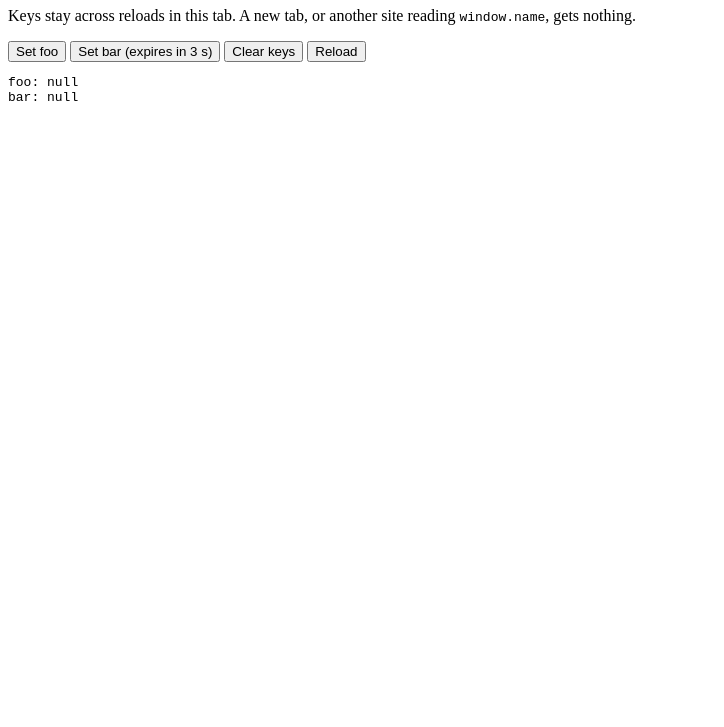
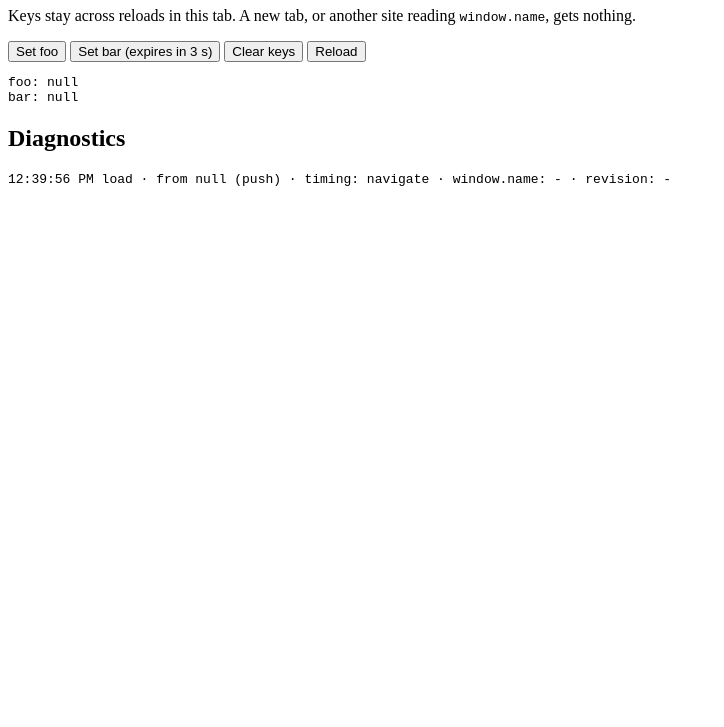
Before and after one commit to 47ng/session-keystore, a website built with Vite: page demo/index.html in a window 1280 px wide. Shown: the part 73-800 px from the top of the page, without its empty margins (0-724 px from the left). Built offline with nearby package versions, Linux system fonts and the light colour scheme.

Commit message:
test: show how the tab reached the demo page
The demo page lists, for each load and back/forward cache restore, what the store sees before it runs: the previous page, the navigation type, the window.name shares and the revision ID. The back/forward cache is off in Firefox and WebKit under Playwright, so these cases are tested by hand.

```diff
--- a/demo/index.html
+++ b/demo/index.html
@@ -17,6 +17,8 @@
       <button type="button" id="clear">Clear keys</button>
       <button type="button" id="reload">Reload</button>
       <pre id="keys"></pre>
+      <h2>Diagnostics</h2>
+      <pre id="diagnostics"></pre>
     </main>
     <script type="module" src="./main.ts"></script>
   </body>
--- a/demo/main.ts
+++ b/demo/main.ts
@@ -7,6 +7,35 @@ declare global {
     restoredFromCache: boolean;
   }
 }
+
+// For manual testing in real browsers: what the store sees when the page
+// loads or comes back from the back/forward cache, before it runs.
+// Listeners run in order, so this one runs before the store's.
+const diagnostics = document.querySelector("#diagnostics")!;
+function noteArrival(event: string) {
+  const activation = window.navigation?.activation;
+  const [entry] = performance.getEntriesByType("navigation") as PerformanceNavigationTiming[];
+  let windowName = "";
+  try {
+    windowName = Object.keys(JSON.parse(window.name)).join(", ");
+  } catch {}
+  const line = [
+    `${new Date().toLocaleTimeString()} ${event}`,
+    activation === undefined
+      ? "no Navigation API"
+      : `from ${activation?.from?.url ?? "null"} (${activation?.navigationType})`,
+    `timing: ${entry?.type}`,
+    `window.name: ${windowName || "-"}`,
+    `revision: ${sessionStorage.getItem("session-keystore:default:revision") ?? "-"}`,
+  ].join(" · ");
+  diagnostics.textContent = `${line}\n${diagnostics.textContent}`;
+}
+noteArrival("load");
+addEventListener("pageshow", (event) => {
+  if (event.persisted) {
+    noteArrival("restored from the back/forward cache");
+  }
+});
 
 const store = new SessionKeystore();
 window.store = store;
```
